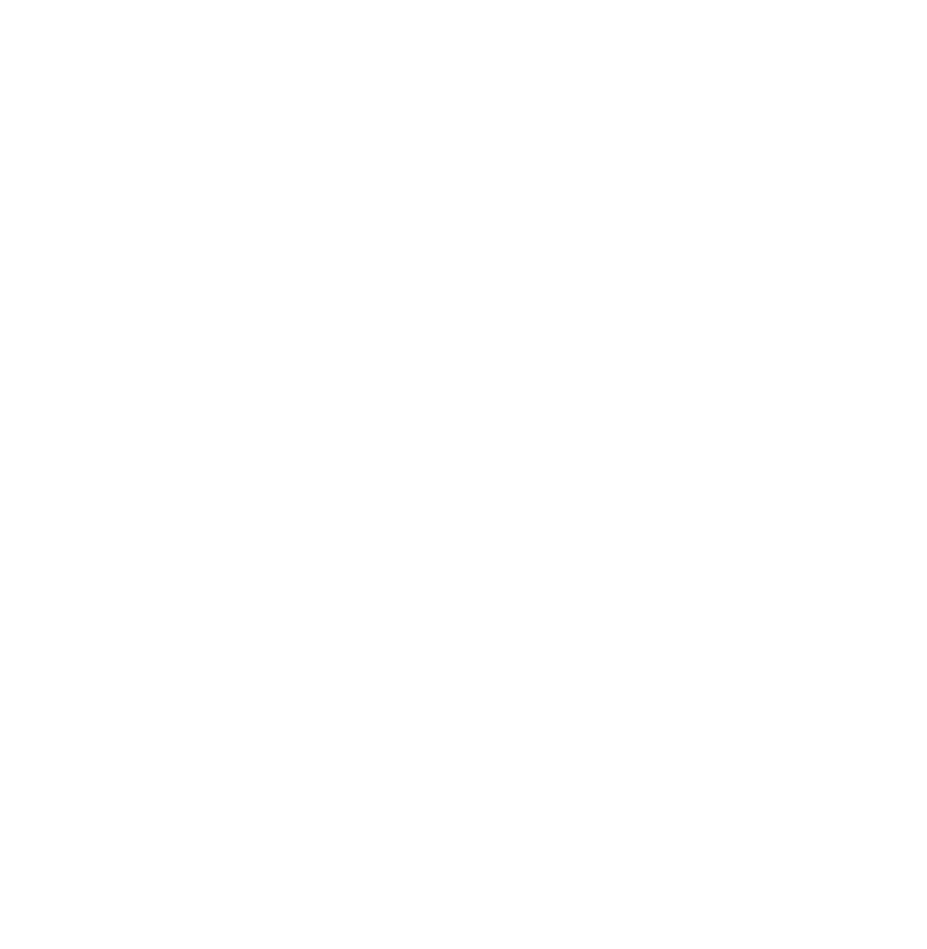
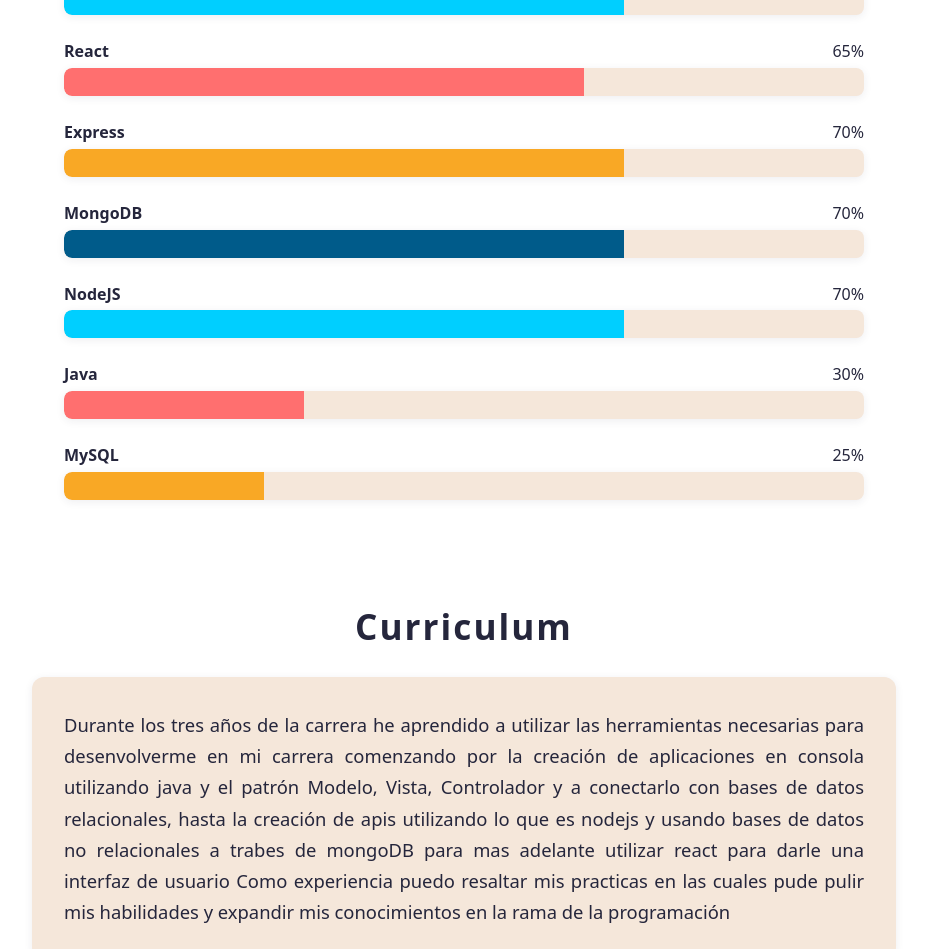
Before and after one commit to CarlosMorales-2021365/Portafolio_1, a React (Vite) app: page /habilidades in a window 1280 px wide. Shown: the part 420-1369 px from the top of the page, without its empty margins (176-1103 px from the left). Before the commit the page ends 800 px from the top, so only its background shows below. Built offline with nearby package versions, Linux system fonts and the light colour scheme.

Commit message:
Pestaña habilidades

```diff
--- a/index.html
+++ b/index.html
@@ -2,7 +2,7 @@
 <html lang="en">
   <head>
     <meta charset="UTF-8" />
-    <link rel="icon" type="image/svg+xml" href="/vite.svg" />
+    <link rel="icon" href="/img/logo.png" />
     <meta name="viewport" content="width=device-width, initial-scale=1.0" />
     <title>Portafolio Carlos Morales</title>
   </head>
--- /dev/null
+++ b/public/styles/graficas.css
@@ -0,0 +1,70 @@
+.skills-container {
+  max-width: 800px; /* Más largo aún */
+  width: 90vw;       /* Ocupa el 90% del ancho de la ventana */
+  margin: 2rem auto;
+  display: flex;
+  flex-direction: column;
+  gap: 1.5rem;
+}
+
+.skill-bar {
+  width: 100%;
+}
+
+.skill-label {
+  display: flex;
+  justify-content: space-between;
+  font-weight: bold;
+  color: #25263c;
+  margin-bottom: 0.3rem;
+}
+
+.skill-track {
+  width: 100%;
+  background: #f5e7da;
+  border-radius: 8px;
+  height: 28px;
+  overflow: hidden;
+  box-shadow: 0 2px 8px rgba(37, 38, 60, 0.08);
+}
+
+.skill-fill {
+  height: 100%;
+  border-radius: 8px 0 0 8px;
+  transition: width 1s;
+}
+
+.skill-percent {
+  font-weight: normal;
+  color: #25263c;
+}
+
+.Texto {
+  background: #f5e7da;
+  color: #25263c;
+  font-size: 1.15rem;
+  max-width: 800px;
+  margin: 0 auto 2rem auto;
+  padding: 2rem 2rem;
+  border-radius: 12px;
+  box-shadow: 0 2px 8px rgba(37, 38, 60, 0.08);
+  text-align: justify;
+  line-height: 1.7;
+}
+
+/* Responsive */
+@media (max-width: 600px) {
+  .skills-container {
+    max-width: 98%;
+    gap: 1rem;
+  }
+  .skill-track {
+    height: 22px;
+  }
+
+  .Texto {
+    font-size: 1rem;
+    padding: 1rem 0.5rem;
+    max-width: 98vw;
+  }
+}
--- /dev/null
+++ b/src/components/graficas.jsx
@@ -0,0 +1,38 @@
+import React from "react";
+import "../../public/styles/graficas.css";
+
+const skills = [
+  { name: "HTML", percent: 55, color: "#f9a825" },
+  { name: "CSS", percent: 30, color: "#005b8a" },
+  { name: "JavaScript", percent: 70, color: "#00cfff" },
+  { name: "React", percent: 65, color: "#ff6f6f" },
+  { name: "Express", percent: 70, color: "#f9a825" },
+  { name: "MongoDB", percent: 70, color: "#005b8a" },
+  { name: "NodeJS", percent: 70, color: "#00cfff"},
+  { name: "Java", percent: 30, color: "#ff6f6f" },
+  { name: "MySQL", percent: 25, color: "#f9a825" },
+];
+
+const Graficas = () => (
+  <div className="skills-container">
+    {skills.map((skill) => (
+      <div className="skill-bar" key={skill.name}>
+        <div className="skill-label">
+          {skill.name}
+          <span className="skill-percent">{skill.percent}%</span>
+        </div>
+        <div className="skill-track">
+          <div
+            className="skill-fill"
+            style={{
+              width: `${skill.percent}%`,
+              background: skill.color,
+            }}
+          ></div>
+        </div>
+      </div>
+    ))}
+  </div>
+);
+
+export default Graficas;
--- a/src/pages/habilidades.jsx
+++ b/src/pages/habilidades.jsx
@@ -1,14 +1,25 @@
-import React from 'react'
+import React from "react";
 import Navbar from "../components/navbar";
+import Graficas from "../components/graficas";
 
-export const habilidades = () => {
+const Habilidades = () => {
   return (
     <>
-    <Navbar />
-        <div>habilidades</div>
+      <Navbar />
+      <div className="Titulo">Habilidades</div>
+      <Graficas />
+      <div className="Titulo">Curriculum</div>
+      <br />
+      <div className="Texto">Durante los tres años de la carrera he aprendido a utilizar las
+        herramientas necesarias para desenvolverme en mi carrera comenzando por la creación de
+        aplicaciones en consola utilizando java y el patrón Modelo, Vista, Controlador y a conectarlo
+        con bases de datos relacionales, hasta la creación de apis utilizando lo que es nodejs y
+        usando bases de datos no relacionales a trabes de mongoDB para mas adelante utilizar react
+        para darle una interfaz de usuario ​Como experiencia puedo resaltar mis practicas en las
+        cuales pude pulir mis habilidades y expandir mis conocimientos en la rama de la programación
+        </div>
     </>
+  );
+};
 
-  )
-}
-
-export default habilidades;
+export default Habilidades;
```
Also changed, not shown: public/img/logo.png (added).
